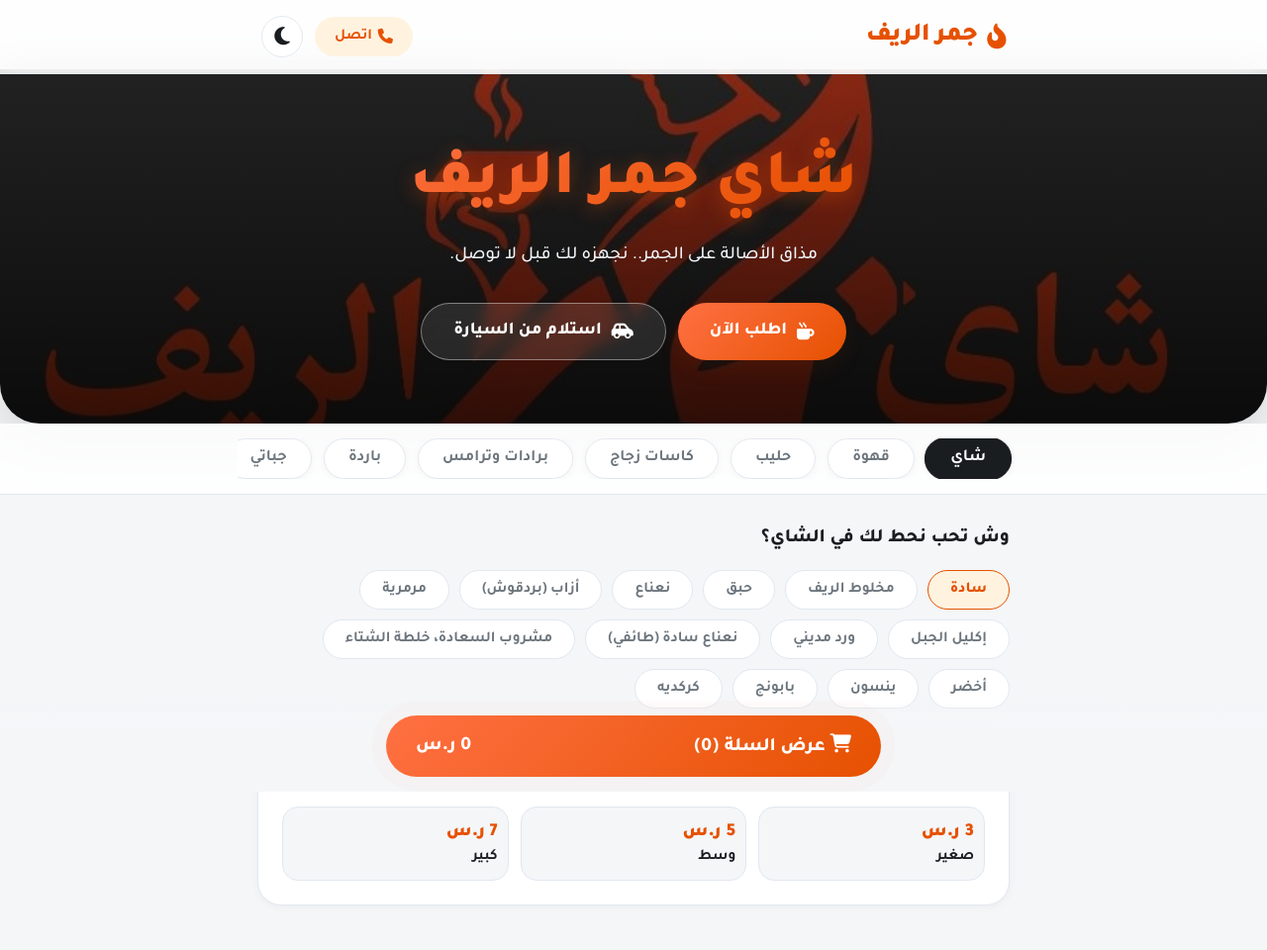
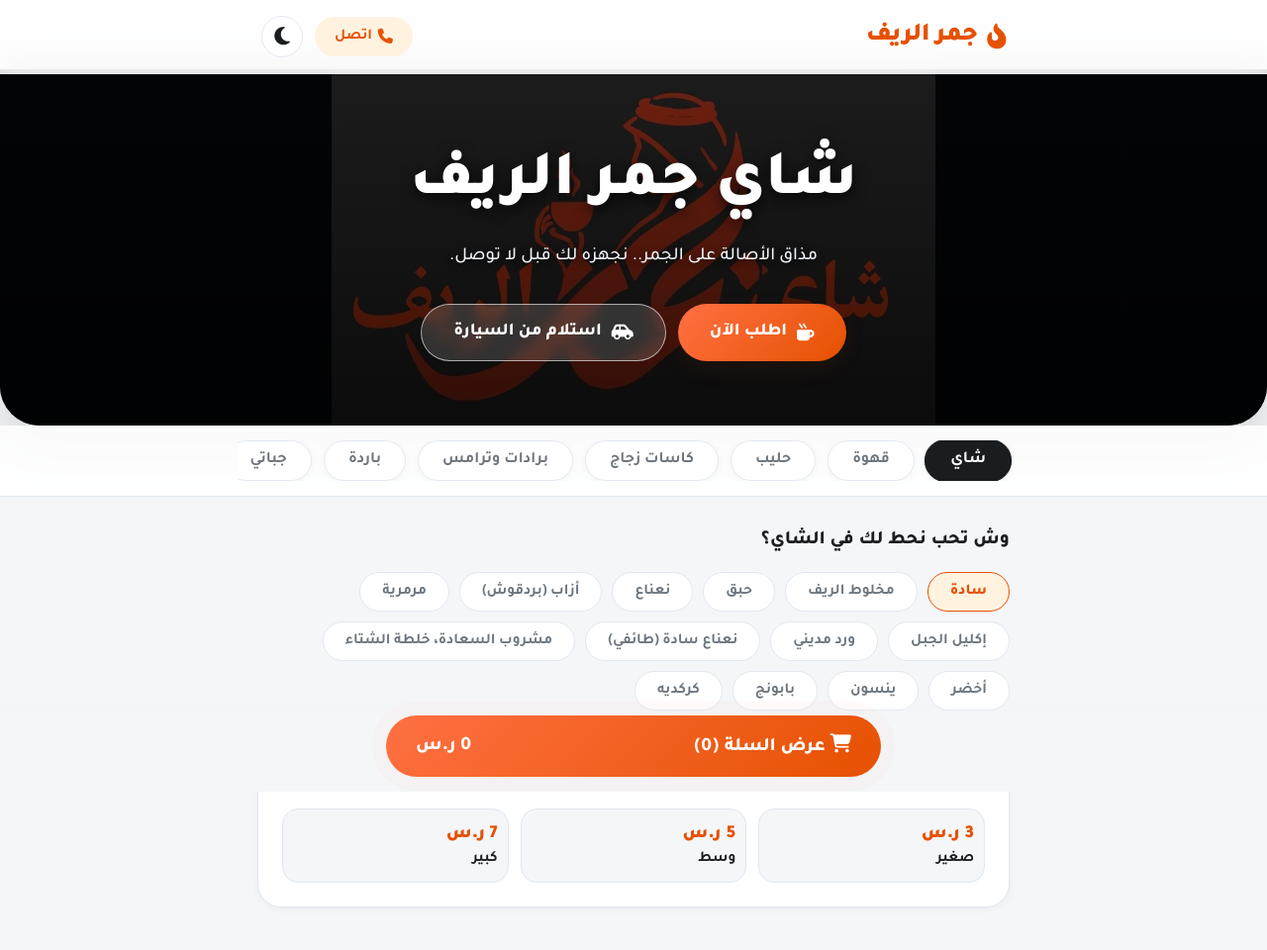
Before and after one commit to Geudheg/shahi-aljamr, a plain HTML site: page index.html in a window 1280 px wide. Shown: the top 960 px of the page at 99% size. Drawn offline with Linux system fonts and the light colour scheme.

Commit message:
Update index.html

```diff
--- a/index.html
+++ b/index.html
@@ -10,7 +10,7 @@
     <link rel="stylesheet" href="https://cdnjs.cloudflare.com/ajax/libs/font-awesome/6.4.0/css/all.min.css">
 
     <style>
-        /* المتغيرات الأساسية (الوضع الفاتح) - ألوان احترافية ومريحة */
+        /* المتغيرات الأساسية (الوضع الفاتح) */
         :root {
             --bg-color: #f4f6f8;
             --surface-color: #ffffff;
@@ -18,7 +18,6 @@
             --text-main: #1a1d20;
             --text-muted: #6c757d;
 
-            /* ألوان هوية الجمر */
             --brand-primary: #e65100;
             --brand-gradient: linear-gradient(135deg, #ff7043, #e65100);
             --brand-light: #fff3e0;
@@ -27,7 +26,6 @@
             --danger: #ef4444;
             --border-color: #e2e8f0;
 
-            /* ظلال احترافية */
             --shadow-sm: 0 2px 8px rgba(0,0,0,0.04);
             --shadow-md: 0 8px 24px rgba(230, 81, 0, 0.08);
             --shadow-lg: 0 24px 48px rgba(0,0,0,0.12);
@@ -40,7 +38,7 @@
             --transition: all 0.3s cubic-bezier(0.25, 0.8, 0.25, 1);
         }
 
-        /* متغيرات الوضع الداكن (تصميم ليلي فاخر) */
+        /* متغيرات الوضع الداكن */
         [data-theme="dark"] {
             --bg-color: #0b0f14;
             --surface-color: #151a21;
@@ -78,7 +76,7 @@
         a { color: inherit; text-decoration: none; }
         :focus-visible { outline: 2px solid var(--brand-primary); outline-offset: 3px; }
 
-        /* شريط التنقل (Glassmorphism Header) */
+        /* شريط التنقل */
         header {
             background-color: var(--glass-bg);
             backdrop-filter: blur(16px);
@@ -141,33 +139,61 @@
         }
         .theme-toggle:hover { color: var(--brand-primary); transform: rotate(15deg) scale(1.05); }
 
-        /* القسم الرئيسي (Hero Section - Cinematic Look) */
+        /* القسم الرئيسي (Hero Section) */
         .hero {
             margin-top: 70px;
-            padding: 4rem 2rem;
             display: flex;
             flex-direction: column;
             align-items: center;
             text-align: center;
             position: relative;
-            /* التعديل هنا: استخدام logo.png كخلفية */
-            background: linear-gradient(to bottom, rgba(0,0,0,0.4), rgba(0,0,0,0.8)), url('logo.jpg') center/cover no-repeat;
-            color: white;
+            background-color: #05080c; /* خلفية داكنة تتناغم مع الصورة */
             border-bottom-left-radius: 40px;
             border-bottom-right-radius: 40px;
             box-shadow: var(--shadow-lg);
             overflow: hidden;
+            min-height: 45vh; /* تحديد ارتفاع أدنى ليناسب النصوص والصورة */
+            padding: 0;
+        }
+
+        /* صورة الخلفية الحقيقية (لضمان العرض الكامل بدون قص) */
+        .hero-bg {
+            width: 100%;
+            height: 100%;
+            object-fit: contain; /* هذا الأمر يجبر المتصفح على عرض الصورة كاملة بدون أي قص أبداً */
+            position: absolute;
+            top: 0;
+            left: 0;
+            z-index: 1;
+        }
+
+        /* الطبقة الداكنة فوق الصورة لتوضيح النصوص */
+        .hero-overlay {
+            position: absolute;
+            top: 0; left: 0; right: 0; bottom: 0;
+            background: linear-gradient(to bottom, rgba(0,0,0,0.5), rgba(0,0,0,0.8));
+            z-index: 2;
+        }
+
+        /* محتوى القسم الرئيسي */
+        .hero-content {
+            position: relative;
+            z-index: 3;
+            padding: 4rem 1.5rem;
+            display: flex;
+            flex-direction: column;
+            align-items: center;
+            justify-content: center;
+            width: 100%;
+            min-height: 45vh;
         }
 
         .hero h1 {
             font-size: clamp(2.5rem, 6vw, 4rem);
             font-weight: 900;
             margin-bottom: 0.5rem;
-            background: var(--brand-gradient);
-            -webkit-background-clip: text;
-            -webkit-text-fill-color: transparent;
-            text-shadow: 0px 4px 20px rgba(230, 81, 0, 0.4);
-            z-index: 2;
+            color: #fff;
+            text-shadow: 0px 4px 15px rgba(0, 0, 0, 0.8);
         }
 
         .hero p {
@@ -175,10 +201,10 @@
             color: #f1f5f9;
             margin-bottom: 2rem;
             font-weight: 500;
-            z-index: 2;
+            text-shadow: 0px 2px 8px rgba(0, 0, 0, 0.6);
         }
 
-        .cta { display: flex; gap: 12px; justify-content: center; flex-wrap: wrap; z-index: 2; }
+        .cta { display: flex; gap: 12px; justify-content: center; flex-wrap: wrap; }
 
         .btn {
             background: var(--brand-gradient);
@@ -198,9 +224,9 @@
         .btn:active { transform: translateY(1px); }
 
         .btn.ghost {
-            background: rgba(255,255,255,0.1);
+            background: rgba(255,255,255,0.15);
             backdrop-filter: blur(8px);
-            border: 1.5px solid rgba(255,255,255,0.4);
+            border: 1.5px solid rgba(255,255,255,0.6);
             color: white;
             box-shadow: none;
         }
@@ -208,7 +234,7 @@
         .btn.wa { background: var(--success); box-shadow: 0 8px 24px rgba(16, 185, 129, 0.2); }
         .btn.wa:hover { background: #059669; }
 
-        /* الأقسام (Tabs) - تصميم عائم */
+        /* الأقسام (Tabs) */
         .tabs-wrapper {
             position: sticky;
             top: 73px;
@@ -250,7 +276,7 @@
             transform: scale(1.05);
         }
 
-        /* القائمة (Menu Container) */
+        /* القائمة */
         main { max-width: 800px; margin: 0 auto; padding: 20px; }
 
         .gh { margin: 30px 0 15px; font-size: 1.4rem; font-weight: 900; color: var(--text-main); display: flex; align-items: center; gap: 10px; }
@@ -314,7 +340,7 @@
         .size:hover { background: var(--surface-hover); border-color: var(--brand-primary); }
         .size:active { transform: scale(0.96); }
 
-        /* خيارات التخصيص (Chips) */
+        /* خيارات التخصيص */
         .q { margin: 10px 0 15px; font-weight: 800; font-size: 1.2rem; color: var(--text-main); }
         .chips { display: flex; flex-wrap: wrap; gap: 10px; margin-bottom: 20px; }
         .chip {
@@ -341,7 +367,7 @@
             background: var(--brand-light); font-weight: 600; font-size: 0.95rem;
         }
 
-        /* شريط السلة العائم السحري (Floating Bottom Bar) */
+        /* شريط السلة العائم */
         .bar {
             position: fixed;
             bottom: 0; left: 0; right: 0;
@@ -368,7 +394,7 @@
             100% { box-shadow: 0 0 0 0 rgba(230, 81, 0, 0); }
         }
 
-        /* نافذة السلة (Bottom Sheet) المنبثقة من الأسفل */
+        /* نافذة السلة (Bottom Sheet) */
         .sheet {
             position: fixed;
             inset: 0;
@@ -472,7 +498,8 @@
 
         @media (max-width: 768px) {
             .nav-container { padding: 1rem; }
-            .hero { padding: 3rem 1.5rem; border-bottom-left-radius: 30px; border-bottom-right-radius: 30px;}
+            .hero { border-bottom-left-radius: 30px; border-bottom-right-radius: 30px;}
+            .hero-content { padding: 3rem 1.5rem; }
             .hero h1 { font-size: 2.2rem; }
             .hero p { font-size: 1rem; }
             .item { padding: 20px 15px; }
@@ -501,13 +528,22 @@
         </div>
     </header>
 
-    <!-- القسم الرئيسي -->
+    <!-- القسم الرئيسي مع الصورة بدون قص أبداً -->
     <section class="hero">
-        <h1>شاي جمر الريف</h1>
-        <p>مذاق الأصالة على الجمر.. نجهزه لك قبل لا توصل.</p>
-        <div class="cta">
-            <a class="btn" href="#menu"><i class="fa-solid fa-mug-hot"></i> اطلب الآن</a>
-            <a class="btn ghost" href="#menu" id="carlink"><i class="fa-solid fa-car-side"></i> استلام من السيارة</a>
+        <!-- الصورة كعنصر مستقل بخاصية contain لضمان العرض الكامل 100% -->
+        <img src="logo.jpg" alt="خلفية جمر الريف" class="hero-bg">
+
+        <!-- طبقة التظليل فوق الصورة -->
+        <div class="hero-overlay"></div>
+
+        <!-- النصوص والأزرار -->
+        <div class="hero-content">
+            <h1>شاي جمر الريف</h1>
+            <p>مذاق الأصالة على الجمر.. نجهزه لك قبل لا توصل.</p>
+            <div class="cta">
+                <a class="btn" href="#menu"><i class="fa-solid fa-mug-hot"></i> اطلب الآن</a>
+                <a class="btn ghost" href="#menu" id="carlink"><i class="fa-solid fa-car-side"></i> استلام من السيارة</a>
+            </div>
         </div>
     </section>
 
@@ -590,7 +626,7 @@
         </div>
     </div>
 
-    <!-- نافذة النسخ (في حال عدم عمل الواتساب) -->
+    <!-- نافذة النسخ -->
     <div class="sheet" id="fb">
         <div class="panel" role="dialog" style="max-width: 500px;">
             <button class="x" id="fbx" aria-label="إغلاق"><i class="fa-solid fa-xmark"></i></button>
@@ -602,7 +638,6 @@
     </div>
 
     <script>
-        // --- إعدادات الوضع الداكن / الفاتح ---
         const themeToggleBtn = document.getElementById('themeToggle');
         const themeIcon = document.getElementById('themeIcon');
         const currentTheme = localStorage.getItem('theme') || 'light';
@@ -626,7 +661,7 @@
         });
 
         // =========================================================================================
-        // --- المنطق البرمجي (جافاسكريبت) من كودك الأصلي - بدون أي تعديل أو نقص في العمليات ---
+        // --- المنطق البرمجي (جافاسكريبت) ---
         // =========================================================================================
 
         var PHONE="966535536731";
```
